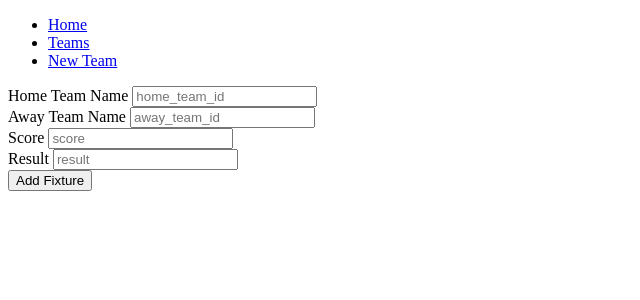
After one commit to Crogers97/Football_tracker_project, a Flask app: template templates/fixtures/new_fixture.html in a window 1280 px wide. The commit adds this page. Shown: the top 300 px of the page, without its empty margins (0-640 px from the left). Run offline with Flask 2, Linux system fonts and the light colour scheme; the template is opened without the code that fills it, so the values that code supplies are empty.

Commit message:
Fourth commit

```diff
--- a/console.py
+++ b/console.py
@@ -31,11 +31,11 @@ team_repository.save(team12)
 
 team_repository.select_all()
 
-fixture1= Fixture("Celtic", "Rangers","2-0","H Win")
+fixture1= Fixture(team1, team2,"2-0","H Win")
 fixture_repositories.save(fixture1)
-fixture2= Fixture("Hearts","Hibs","0-2", "A Win")
+fixture2= Fixture(team9,team11,"0-2", "A Win")
 fixture_repositories.save(fixture2)
-fixture3= Fixture("St Johnstone", "St Mirren","0-0", "Draw")
+fixture3= Fixture(team8, team5,"0-0", "Draw")
 fixture_repositories.save(fixture3)
 
 fixture_repositories.select_all()
--- a/controllers/team_controller.py
+++ b/controllers/team_controller.py
@@ -1,4 +1,4 @@
-import re
+
 from flask import Flask, render_template, request, redirect
 from flask import Blueprint
 from flask.wrappers import Request
--- a/db/football_league.sql
+++ b/db/football_league.sql
@@ -9,8 +9,8 @@ CREATE TABLE teams (
 
 CREATE TABLE fixtures (
     id SERIAL PRIMARY KEY,
-    home_team VARCHAR(255),
-    away_team VARCHAR(255),
+    home_team_id INT REFERENCES teams(id) ON DELETE CASCADE,
+    away_team_id INT REFERENCES teams(id) ON DELETE CASCADE,
     score VARCHAR(255),
     result VARCHAR(255)
 );
--- /dev/null
+++ b/templates/fixtures/new_fixture.html
@@ -0,0 +1,29 @@
+{% extends "base.html" %}
+{% block content %}
+<form action="/teams/new_fixture" method="post">
+    <div>
+        <label for= "home_team_id">Home Team Name</label>
+        <input type="text" id="home_team_id" name="home_team_id" placeholder="home_team_id">
+    </div>
+    <div>
+        <label for= "away_team_id">Away Team Name</label>
+        <input type="text" id="away_team_id" name="away_team_id" placeholder="away_team_id">
+    </div>
+
+    <div>
+        <label for="score">Score</label>
+        <input type="text" id="score" name="score" placeholder="score">
+    </div>
+
+    <div>
+        <label for= "result">Result</label>
+        <input type= "text" id="result" name="result" placeholder="result">
+    </div>
+
+
+    <button type="submit">Add Fixture</button>
+
+</form>
+
+
+{% endblock %}
--- a/templates/teams/show_team.html
+++ b/templates/teams/show_team.html
@@ -7,5 +7,6 @@
         <h2>Total Points</h2>
         <p>{{team.points}}</p>
         <p> <a href= "/teams/{{team.id}}/edit">Edit Team</a></p>
+        <p> <a href= "/teams/{{team.id}}/new_fixture">New Fixtures</a></p>
     </div>
 {% endblock  %}
```
Also changed, not shown: controllers/fixture_controller.py (+37 -0 lines), repositories/fixture_repositories.py (+5 -5 lines), templates/fixtures/index.html (+8 -0 lines), repositories/team_repositories.py (line endings or trailing spaces).
